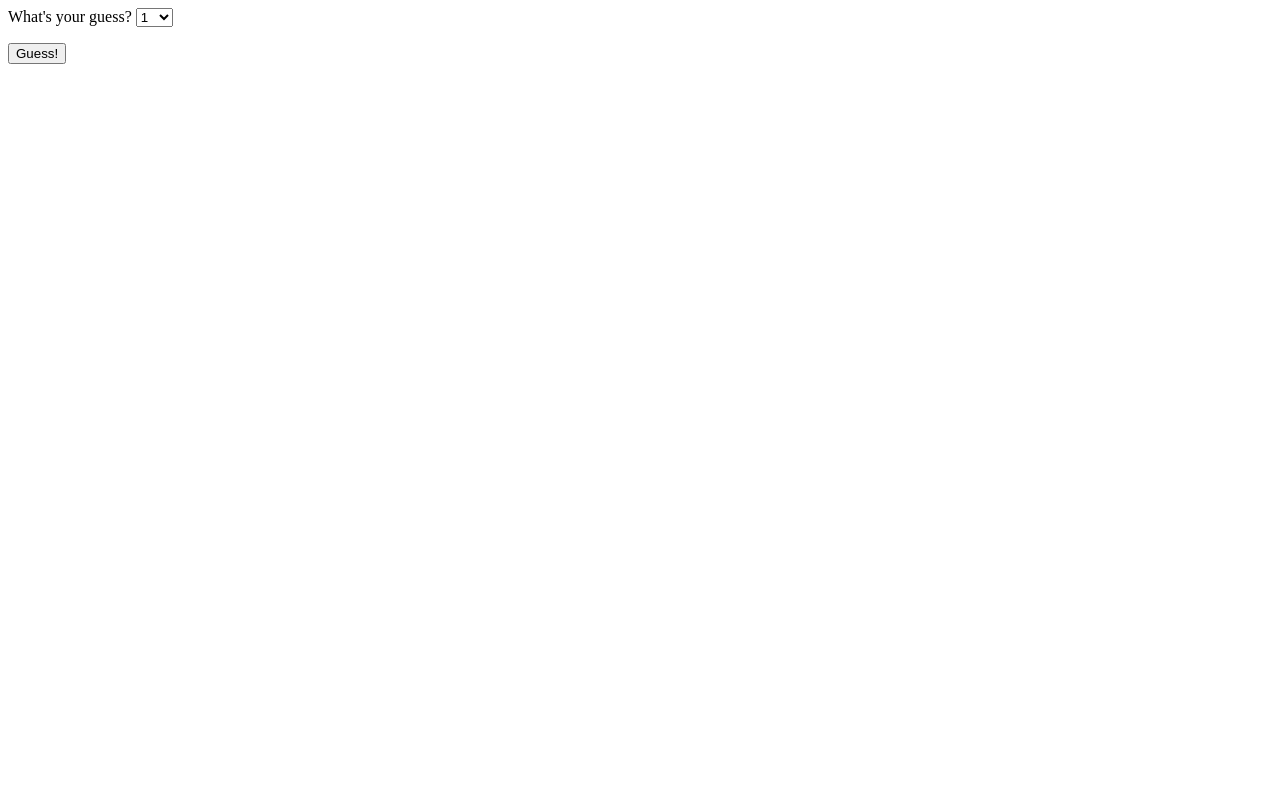
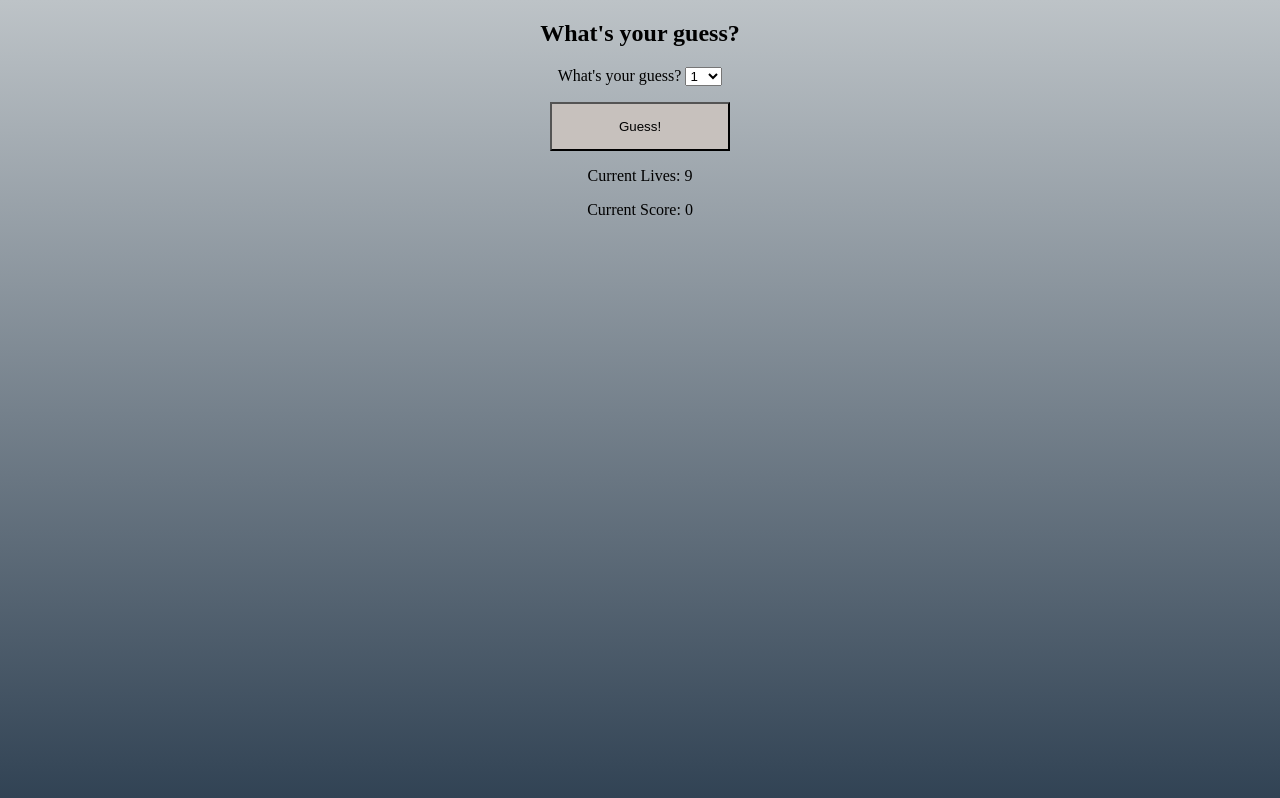
Before and after one commit to jamesliangg/EECS-1012-Final-Project, a website: page index.html in a window 1280 px wide. Drawn offline with Linux system fonts and the light colour scheme.

Commit message:
Linked CSS and added place holder in HTML
CSS: Added questionable background and button design.
HTML: Added placeholder for lives and score prior to first guess.

```diff
--- a/index.html
+++ b/index.html
@@ -4,12 +4,12 @@
 <head>
   <meta charset="utf-8">
   <title> Number Guesser </title>
-  <!-- <link href="style.css" type="text/css" rel="stylesheet"> -->
+  <link href="style.css" type="text/css" rel="stylesheet">
   <script src="./index.js"></script>
 </head>
 
 <body>
-    <!-- <p > What's your guess? </p> -->
+    <h2> What's your guess? </h2>
     <label for="guess">What's your guess?</label>
     <select name="guess" id="guess">
         <option value="1">1</option>
@@ -25,9 +25,9 @@
     </select>
     <p> <button id="guessButton" onclick="checkNumber(guess);"> Guess! </button></p>
     <p id="decision"></p>
-    <p id="lives"></p>
     <p id="hint"></p>
-    <p id="score"></p>
+    <p id="lives">Current Lives: 9</p>
+    <p id="score">Current Score: 0</p>
 </body>
 
 </html>
--- /dev/null
+++ b/style.css
@@ -0,0 +1,10 @@
+body {
+    height: 100vh;
+    background: linear-gradient(#bdc3c7, #2c3e50);
+    text-align: center;
+}
+button {
+    width: 180px;
+    padding: 15px;
+    background-color: #c7c1bd;
+}
```
